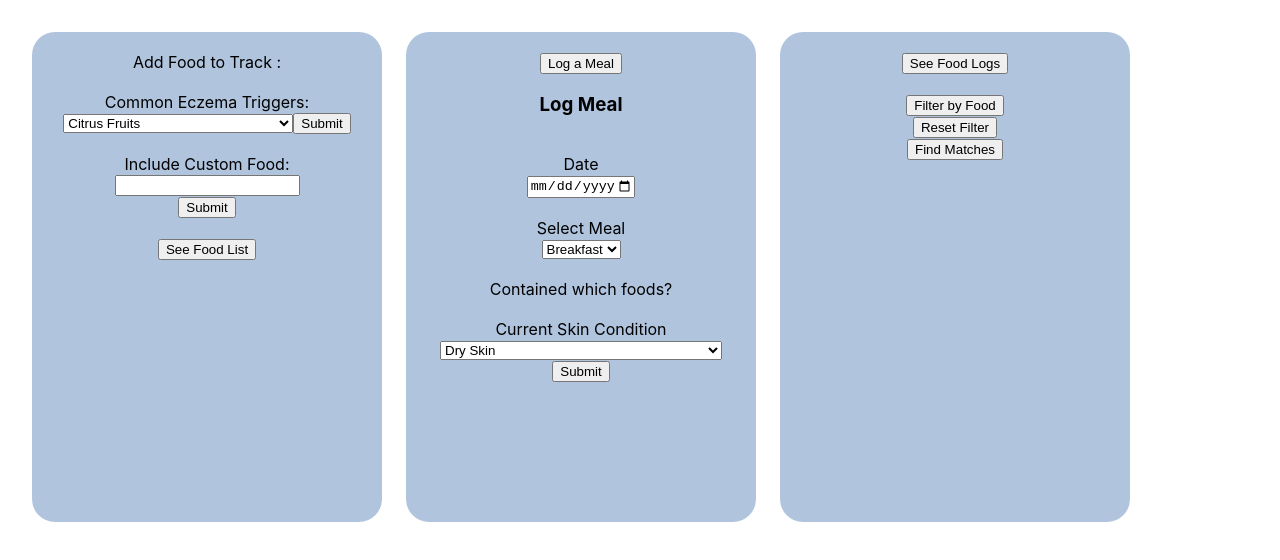
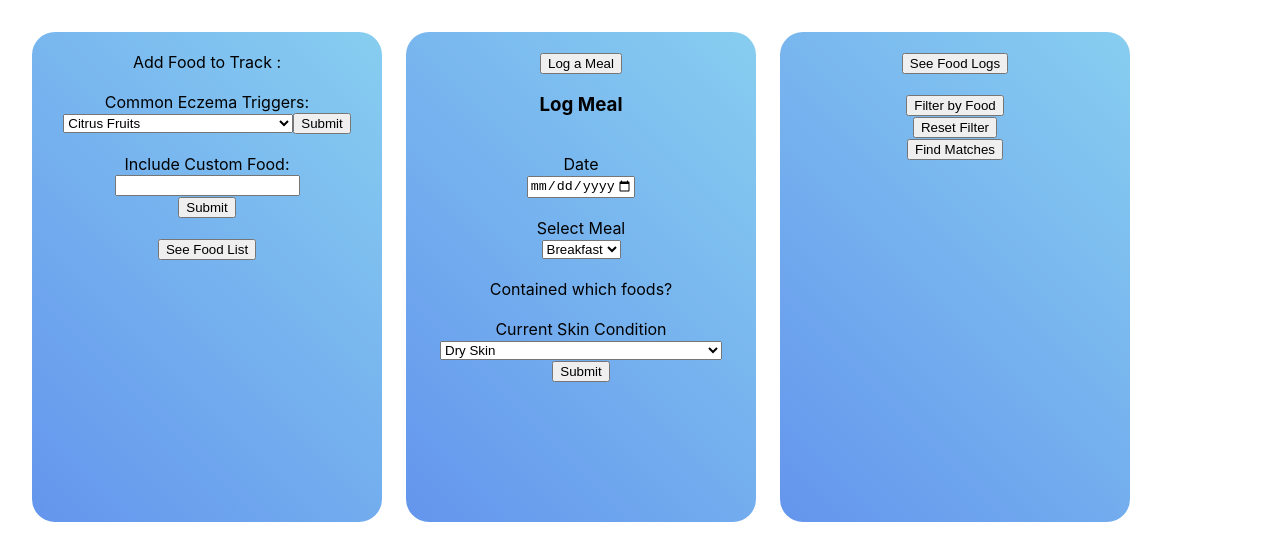
Before and after one commit to candacecodes/ProjE, a React (Create React App) app: page /foods in a window 1280 px wide. Shown: the top 560 px of the page. Built offline with nearby package versions, Linux system fonts and the light colour scheme.

Commit message:
added gradient to divs

```diff
--- a/src/App.css
+++ b/src/App.css
@@ -11,6 +11,12 @@
 	border-radius: 25px;
 	border: 2px solid white;
 	padding: 20px;
+	background: rgb(100, 149, 237);
+	background: linear-gradient(
+		45deg,
+		rgba(100, 149, 237, 1) 0%,
+		rgba(135, 206, 240, 1) 100%
+	);
 }
 
 #leftbox {
@@ -18,6 +24,12 @@
 	background: lightsteelblue;
 	width: 25%;
 	height: 450px;
+	background: rgb(100, 149, 237);
+	background: linear-gradient(
+		45deg,
+		rgba(100, 149, 237, 1) 0%,
+		rgba(135, 206, 240, 1) 100%
+	);
 }
 #middlebox {
 	float: left;
```
